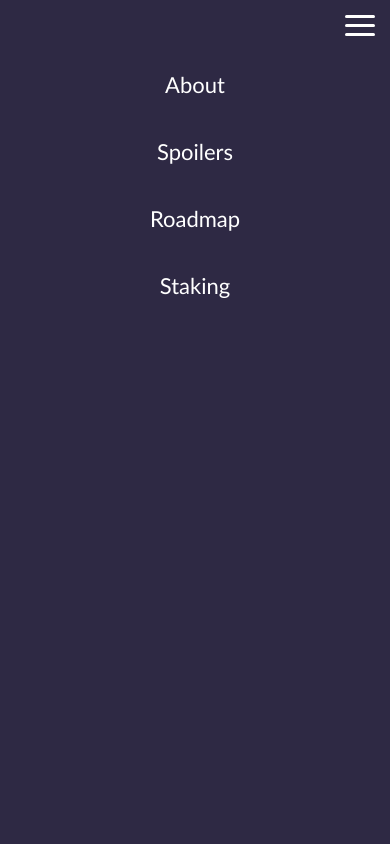
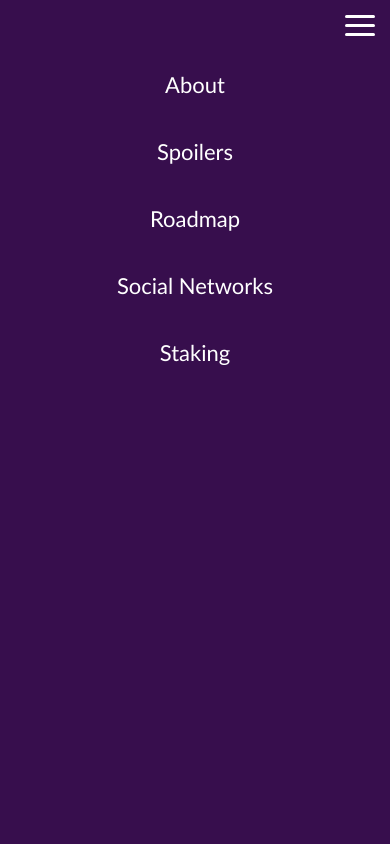
Before and after one commit to EasileleM/web3_demo, a website: page public/index.html in a window 390 px wide. Both pictures are taken after a click on the element 360 px from the left and 26 px from the top of the page. Shown: the top 844 px of the page. Drawn offline with Linux system fonts and the light colour scheme.

Commit message:
mobile header fix

```diff
--- a/public/index.html
+++ b/public/index.html
@@ -45,7 +45,7 @@
                 <a class="header__mobile-link" href="#about">About</a>
                 <a class="header__mobile-link" href="#spoilers">Spoilers</a>
                 <a class="header__mobile-link" href="#roadmap">Roadmap</a>
-                <a class="header__link" href="#socialNetworks">Social Networks</a>
+                <a class="header__mobile-link" href="#socialNetworks">Social Networks</a>
                 <a class="header__mobile-link" href="/login">Staking</a>
             </div>
           </div>
--- a/scss/_home.scss
+++ b/scss/_home.scss
@@ -125,13 +125,13 @@
     }
 
     &__mobile-links {
+        background-color: #370e4d;
         display: none;
         position: fixed;
         width: 100vw;
         height: 100vh;
         left: 0;
         top: 0;
-        background-color: #2e2944;
         z-index: 10;
         flex-direction: column;
     }
@@ -142,10 +142,14 @@
 
     &__header-mobile {
         margin: 0;
-        padding: 15px;
+        padding: 21px 50px;
         width: 100%;
         display: flex;
         justify-content: flex-end;
+
+        @media screen and (max-width:$mobileL-size){
+            padding: 15px;
+        }
     }
 
     &__mobile-links-container {
```
Also changed, not shown: public/css/style.min.css, 1 other file.
